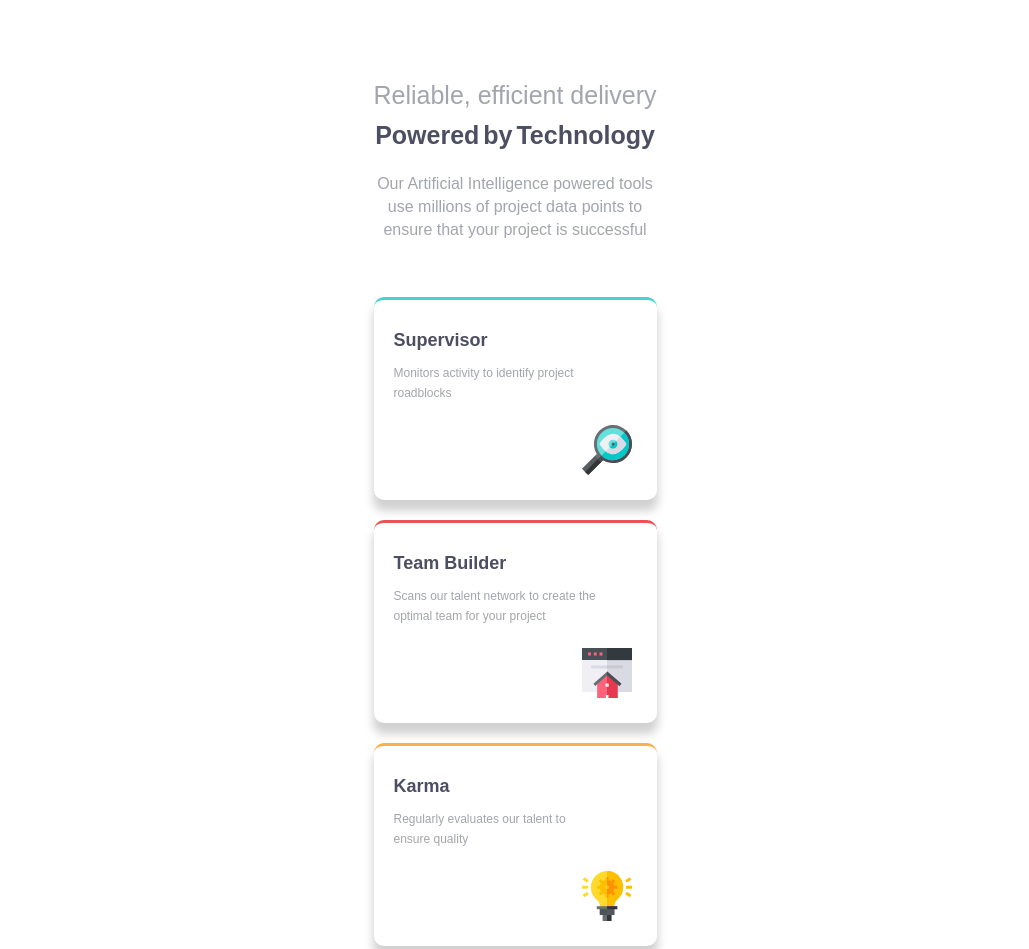
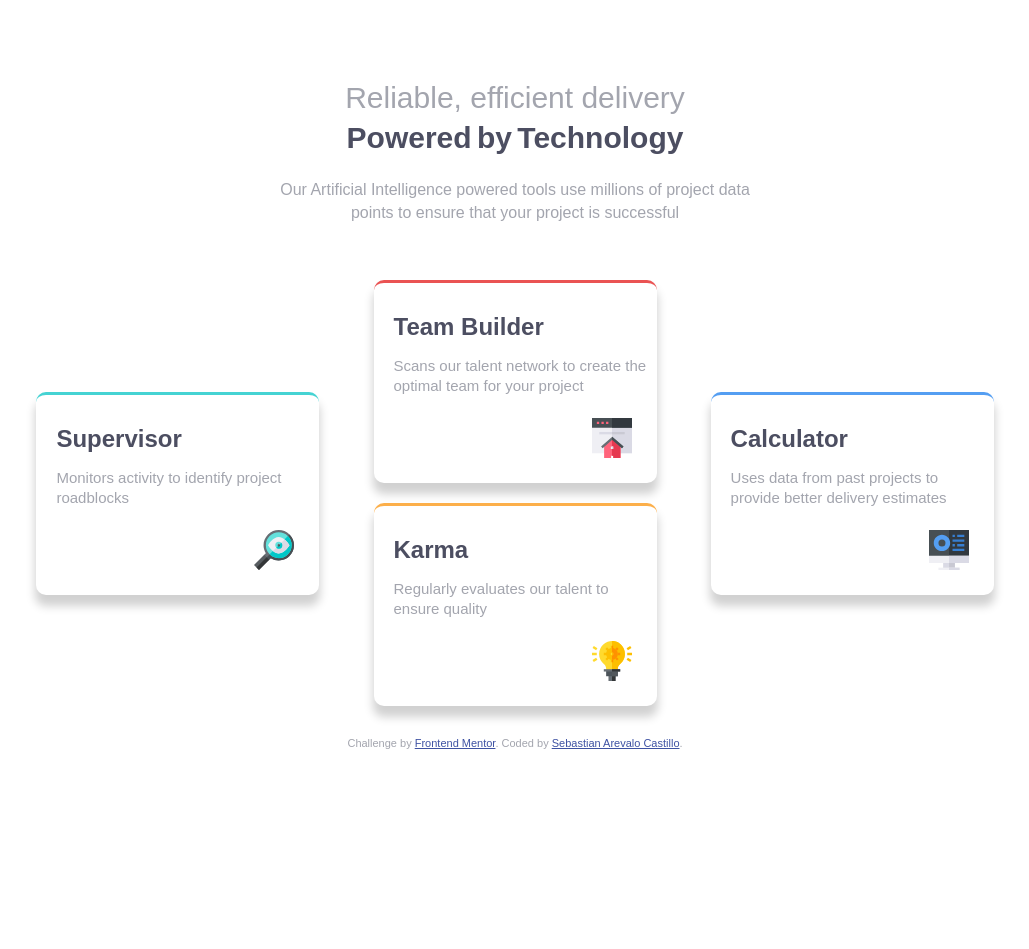
Before and after one commit to arevalosebastian/four-card-feature-section-master, a plain HTML site: page myproject/index.html in a window 1280 px wide. Shown: the top 949 px of the page, without its empty margins (125-1154 px from the left). After the commit the page ends 800 px from the top, so only its background shows below. Drawn offline with Linux system fonts and the light colour scheme.

Commit message:
finished desktop version

```diff
--- a/myproject/css/styles.css
+++ b/myproject/css/styles.css
@@ -88,3 +88,70 @@ body{
     right: 25px;
     bottom: 25px;
 }
+
+@media screen and (min-width: 1200px){
+    body{
+        max-width: 1440px;
+        font-size: 16px;
+    }
+
+    .header{
+        width: 38%;
+    }
+
+    .header__title{
+        font-size: 30px;
+        font-weight: lighter;
+    }
+
+    .header__subtitle br{
+        display: none;
+    }
+
+    .body{
+        width: 80%;
+        display: flex;
+        flex-direction: row;
+        justify-content: space-around;
+    }
+
+    .box__subtitle{
+        font-size: 15px;
+    }
+
+    .flexbox1{
+        display: flex;
+        align-items: center;
+    }
+
+    .flexbox2{
+        display: flex;
+        flex-direction: column;
+    }
+
+    .flexbox3{
+        display: flex;
+        align-items: center;
+    }
+
+    .flexbox1 .box:first-child{
+        border-top: 3px solid hsl(180, 62%, 55%);
+    }
+
+    .flexbox2 .box:first-child{
+        border-top: 3px solid hsl(0, 78%, 62%);
+    }
+
+    .flexbox2 .box:nth-child(2){
+        border-top: 3px solid hsl(34, 97%, 64%);
+    }
+
+    .flexbox3 .box:first-child{
+        border-top: 3px solid hsl(212, 86%, 64%);
+    }
+
+    .box img{
+        height: 40px;
+        width: 40px;
+    }
+}
--- a/myproject/index.html
+++ b/myproject/index.html
@@ -30,6 +30,7 @@
   </div>
 
   <div class="body">
+    <div class="flexbox1">
       <div class="box">
         <h2 class="box__title">
           Supervisor
@@ -39,6 +40,8 @@
         </p>
         <img src="/myproject/assets/images/icon-supervisor.svg" alt="">
       </div>
+    </div>
+    <div class="flexbox2">
       <div class="box">
         <h2 class="box__title">
           Team Builder
@@ -57,6 +60,8 @@
         </p>
         <img src="/myproject/assets/images/icon-karma.svg" alt="">
       </div>
+    </div>
+    <div class="flexbox3">
       <div class="box">
         <h2 class="box__title">
           Calculator
@@ -67,7 +72,7 @@
         <img src="/myproject/assets/images/icon-calculator.svg" alt="">
       </div>
     </div>
-
+    </div>
   <footer>
     <p class="attribution">
       Challenge by <a href="https://www.frontendmentor.io?ref=challenge" target="_blank">Frontend Mentor</a>.
```
Lines whose indentation alone changed are shown as unchanged.
